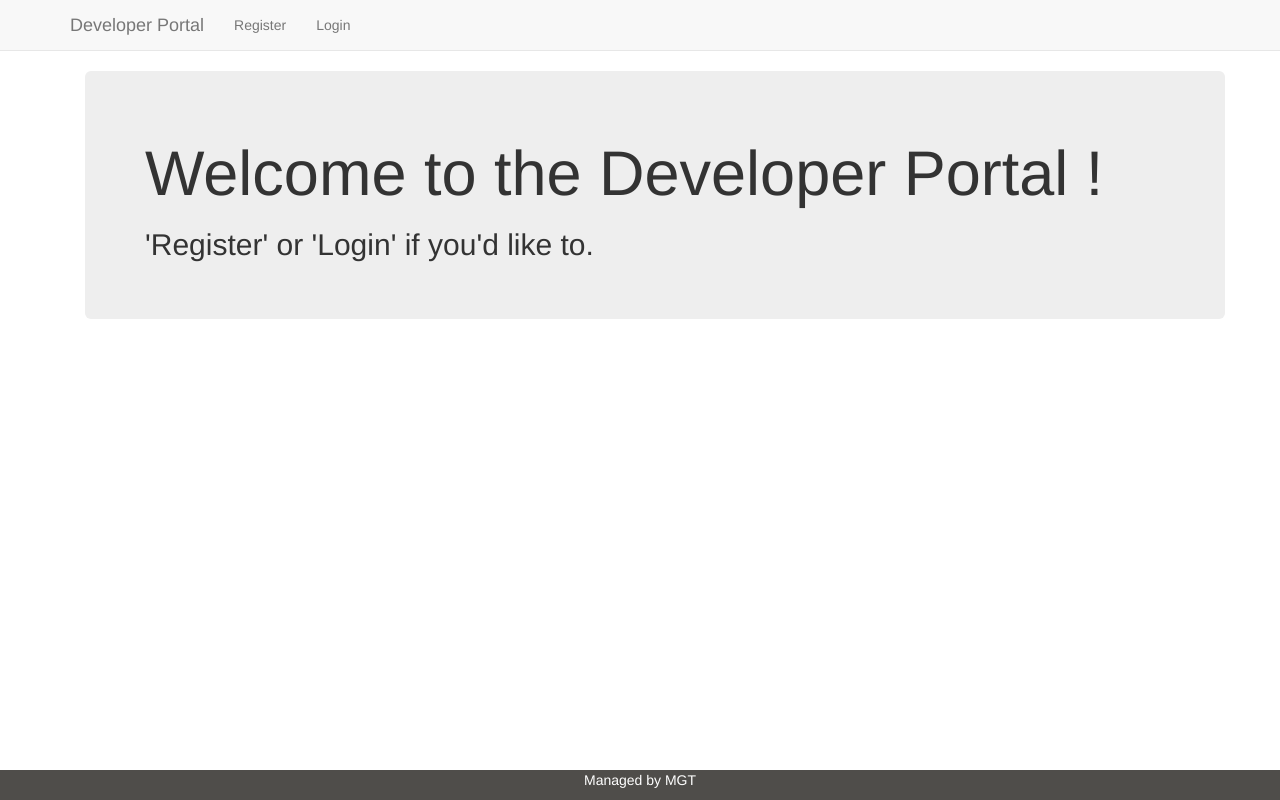
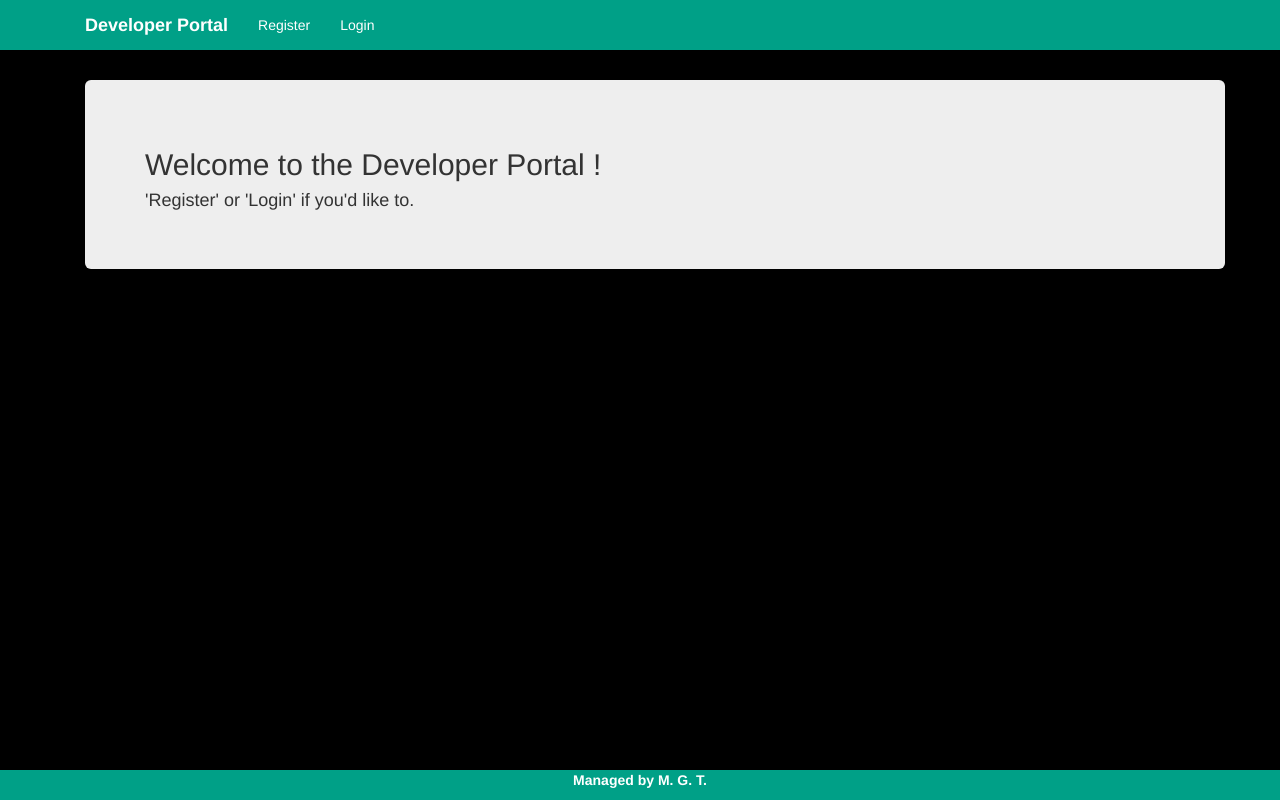
Before and after one commit to atif-github-venture/developer_portal, a Django app: template devportal_django_ui/ui/templates/ui/index.html in a window 1280 px wide. Run offline with Django 3.2, Linux system fonts and the light colour scheme; the template is opened without the code that fills it, so the values that code supplies are empty; some libraries are stand-ins or nearby versions.

Commit message:
Developer portal in making - a bit change in theme

```diff
--- a/devportal_django_ui/ui/templates/ui/base.html
+++ b/devportal_django_ui/ui/templates/ui/base.html
@@ -8,12 +8,21 @@
           integrity="sha384-BVYiiSIFeK1dGmJRAkycuHAHRg32OmUcww7on3RYdg4Va+PmSTsz/K68vbdEjh4u" crossorigin="anonymous">
 </head>
 <style>
+    .fixed-nav-bar {
+        position: fixed;
+        top: 0;
+        left: 0;
+        z-index: 9999;
+        width: 100%;
+        height: 50px;
+        background-color: #00a087;
+    }
     .footer {
         position: fixed;
         left: 0;
         bottom: 0;
         width: 100%;
-        background-color: rgba(15, 11, 7, 0.73);
+        background-color: #00a087;
         color: white;
         text-align: center;
     }
@@ -36,13 +45,22 @@
         background: #D3D3D3;
         clip: auto;
     }
+    body {
+        background-color: black;
+    }
+    a {
+        color: white;
+        display:inline-block;
+        text-decoration: none;
+        font-weight: 400;
+    }
 </style>
 <body>
-<nav class="navbar navbar-default navbar-static-top">
+<nav class="fixed-nav-bar">
     <div class="container">
         <ul class="nav navbar-nav">
             {# Dev Portal Home Link / Admin Link / Register Link#}
-            <li><a class="navbar-brand" href="{% url 'index' %}">Developer Portal</a></li>
+            <li><a class="navbar-brand" href="{% url 'index' %}"><b>Developer Portal</b></a></li>
             {% if authenticated == True %}
             <li><a href="{% url 'dashboard' %}">Dashboard</a></li>
             {% if admin == True %}
@@ -50,8 +68,8 @@
                 <a class="menu__link">Admin</a>
                 <ul class="submenu">
                     <li class="submenu__item">
-                        <a class="navbar-link" href="{% url 'group' %}">Groups</a>
-                        <a class="navbar-link" href="{% url 'access' %}">Access</a>
+                        <a class="navbar-link" href="{% url 'group' %}"><b>Groups</b></a>
+                        <a class="navbar-link" href="{% url 'access' %}"><b>Access</b></a>
                     </li>
                 </ul>
             </li>
@@ -64,15 +82,16 @@
         </ul>
     </div>
 </nav>
+<br><br><br><br>
 {% if messages %}
 <div class="container">
     <div class="jumbotron">
         <div class="content">
-<ul class="messages">
-    {% for message in messages %}
-    <li>{{ message }}</li>
-    {% endfor %}
-</ul>
+            <ul class="messages">
+                {% for message in messages %}
+                <strong>Message!</strong> {{ message }}
+                {% endfor %}
+            </ul>
 {% endif %}
         </div>
     </div>
@@ -83,7 +102,7 @@
 </div>
 
 <div class="footer">
-    <p>Managed by MGT</p>
+    <p><b>Managed by M. G. T.</b></p>
 </div>
 </body>
 </html>
--- a/devportal_django_ui/ui/templates/ui/index.html
+++ b/devportal_django_ui/ui/templates/ui/index.html
@@ -2,8 +2,8 @@
 {% block body_block %}
 <div class="container">
     <div class="jumbotron">
-        <h1>Welcome to the Developer Portal !</h1>
-        <h2>'Register' or 'Login' if you'd like to.</h2>
+        <h2>Welcome to the Developer Portal !</h2>
+        <h4>'Register' or 'Login' if you'd like to.</h4>
     </div>
 </div>
 {% endblock %}
```
Also changed, not shown: devportal_django_ui/ui/services.py (+4 -3 lines), devportal_django_ui/ui/views.py (+5 -5 lines).
